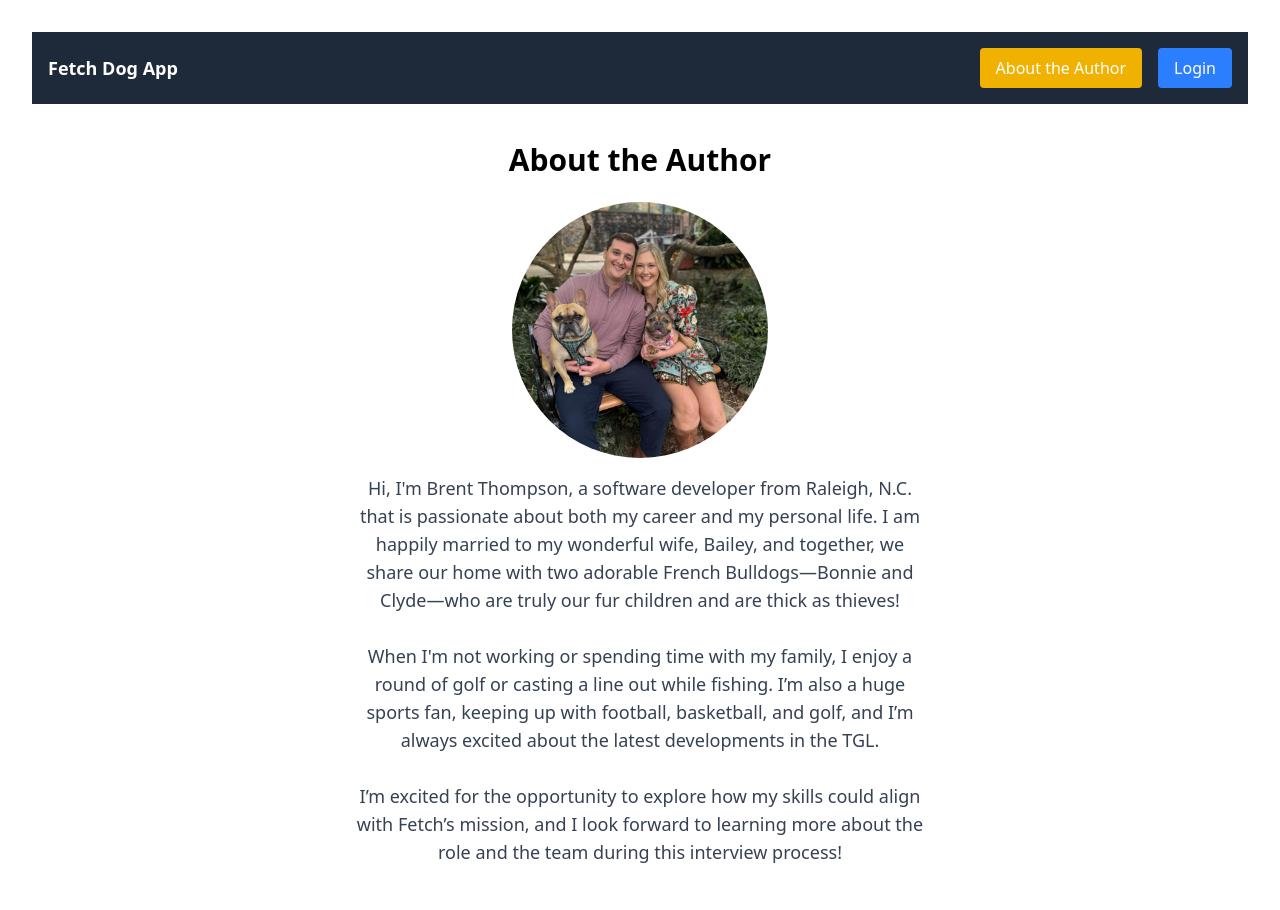
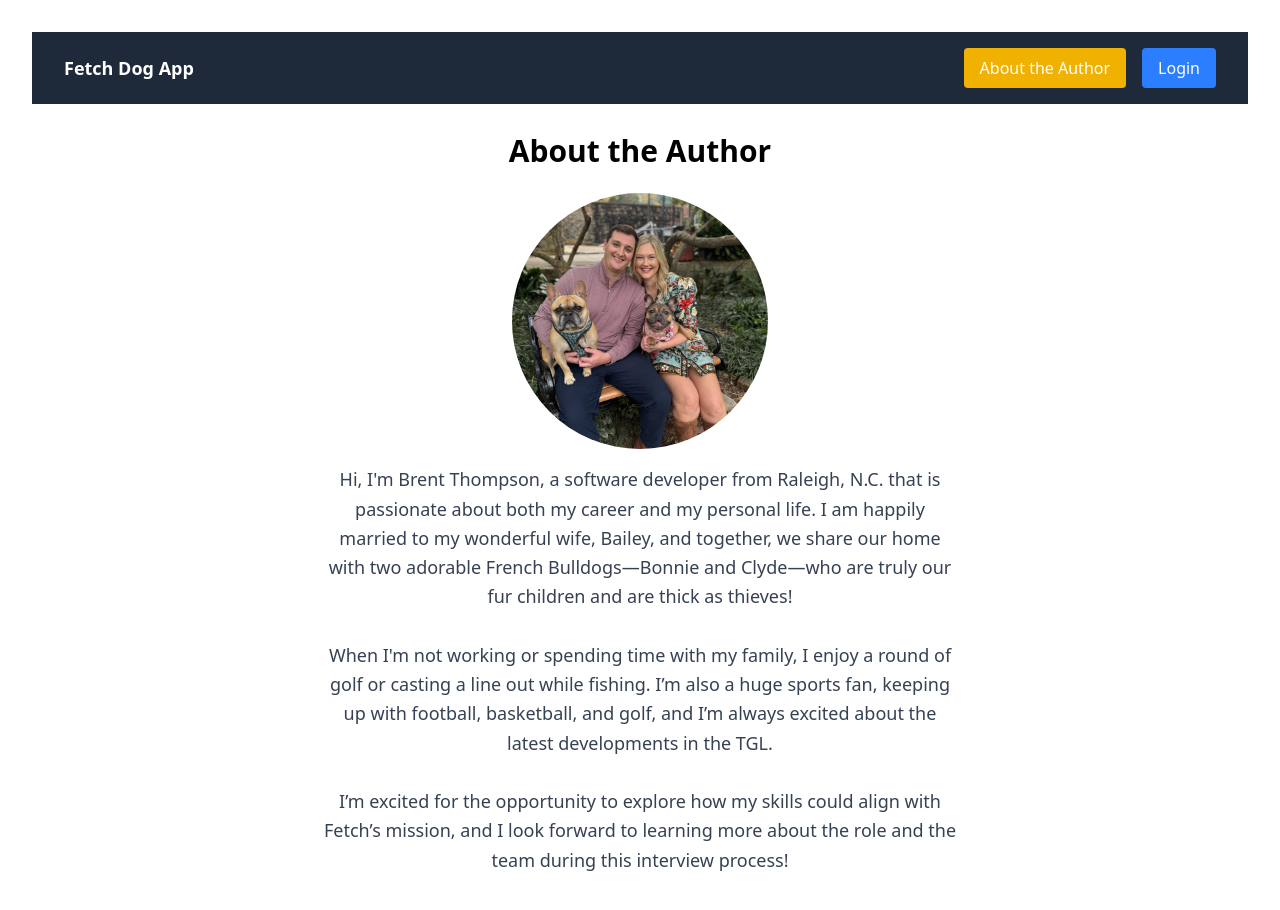
Before and after one commit to bthomp22/fetchDogsSite-React, a React (Vite) app: page /fetchDogsSite-React/about in a window 1280 px wide. Shown: the top 910 px of the page. Built offline with nearby package versions, Linux system fonts and the light colour scheme; no server answers.

Commit message:
added some styling changes for screen sizes

```diff
--- a/src/components/DogCard.tsx
+++ b/src/components/DogCard.tsx
@@ -24,7 +24,7 @@ const DogCard: React.FC<DogCardProps> = ({ dog, onFavorite, isFavorited }) => {
       <img
         src={imageError ? "/placeholder-dog.jpg" : dog.img}
         alt={dog.name}
-        className="w-full h-48 object-cover rounded-md"
+        className="w-full h-40 sm:h-52 md:h-64 object-contain rounded-md"
         onError={() => setImageError(true)}
       />
 
@@ -36,7 +36,7 @@ const DogCard: React.FC<DogCardProps> = ({ dog, onFavorite, isFavorited }) => {
 
       <button
         onClick={() => onFavorite(dog.id)}
-        className={`mt-2 py-2 px-4 rounded w-full transition-colors duration-300 ${
+        className={`mt-2 py-3 px-6 rounded w-full text-sm sm:text-base lg:text-lg transition-transform transform hover:scale-105 ${
           isFavorited ? "bg-red-500 text-white" : "bg-blue-500 hover:bg-blue-600 text-white"
         }`}
       >
--- a/src/components/Navbar.tsx
+++ b/src/components/Navbar.tsx
@@ -11,11 +11,11 @@ const Navbar: React.FC<NavbarProps> = ({ isAuthenticated, setAuth }) => {
   const navigate = useNavigate();
 
   return (
-    <nav className="bg-gray-800 text-white p-4 flex justify-between items-center">
+    <nav className="bg-gray-800 text-white w-full p-4 sm:px-8 flex justify-between items-center max-w-7xl mx-auto">
       <h1 className="text-lg font-bold cursor-pointer" onClick={() => navigate("/")}>
         Fetch Dog App
       </h1>
-      <div className="flex gap-4">
+      <div className="flex flex-wrap gap-2 sm:gap-4">
         {isAuthenticated && (
           <>
             <button
--- a/src/pages/AboutPage.tsx
+++ b/src/pages/AboutPage.tsx
@@ -3,12 +3,12 @@ import ProfilePic from "../assets/profilepic.jpg";
 
 const AboutPage: React.FC = () => {
   return (
-    <div className="flex flex-col items-center justify-center h-screen p-6">
+    <div className="flex flex-col items-center justify-center min-h-screen p-6">
       <h1 className="text-3xl font-bold">About the Author</h1>
-      <div className="mt-6 w-64 h-64 bg-gray-300 flex items-center justify-center rounded-full overflow-hidden">
+      <div className="mt-6 w-48 h-48 sm:w-64 sm:h-64 bg-gray-300 flex items-center justify-center rounded-full overflow-hidden">
         <img src={ProfilePic} alt="Profile" className="w-full h-full object-cover" />
       </div>
-      <p className="mt-4 text-lg text-center text-gray-700 max-w-xl">
+      <p className="mt-4 text-md sm:text-lg text-center text-gray-700 max-w-2xl leading-relaxed px-4">
         Hi, I'm Brent Thompson, a software developer from Raleigh, N.C. that is passionate about both my career and my personal life.
         I am happily married to my wonderful wife, Bailey, and together, we share our home with two adorable French Bulldogs—Bonnie and Clyde—who are truly our fur children and are thick as thieves!
         <br /><br />
--- a/src/pages/LoginPage.tsx
+++ b/src/pages/LoginPage.tsx
@@ -31,7 +31,7 @@ const LoginPage: React.FC<LoginPageProps> = ({ setAuth }) => {
   };
 
   return (
-    <div className="flex items-center justify-center h-screen bg-gradient-to-r from-blue-400 to-indigo-500">
+    <div className="flex items-center justify-center h-screen w-full bg-gradient-to-r from-blue-400 to-indigo-500">
       <div className="bg-white p-8 rounded-xl shadow-2xl max-w-sm w-full text-center">
         <h1 className="text-3xl font-bold text-gray-800 mb-6">Welcome to Fetch!</h1>
         <p className="text-gray-500 mb-4">Find your perfect dog match 🐶</p>
--- a/src/pages/SearchPage.tsx
+++ b/src/pages/SearchPage.tsx
@@ -116,9 +116,9 @@ const SearchPage: React.FC<{ favorites: string[], setFavorites: React.Dispatch<R
   };
 
   return (
-    <div className="p-6">
+    <div className="w-full min-h-screen p-6 mx-auto max-w-7xl ">
       <h1 className="text-2xl font-bold mb-4">Search Dogs</h1>
-      <div className="flex items-center gap-4">
+      <div className="flex items-center gap-4 justify-center">
         <BreedFilter breeds={breeds} selectedBreed={selectedBreed} onSelectBreed={setSelectedBreed} />
         <select
           value={sortOrder}
@@ -151,7 +151,7 @@ const SearchPage: React.FC<{ favorites: string[], setFavorites: React.Dispatch<R
         </div>
       )}
 
-      <div className="grid grid-cols-1 md:grid-cols-2 lg:grid-cols-3 gap-4 mt-4">
+        <div className="grid grid-cols-1 sm:grid-cols-2 md:grid-cols-3 lg:grid-cols-4 gap-4 mt-4 justify-center">
         {!loading && dogs.length > 0 ? (
           dogs.map((dog) => <DogCard key={dog.id} dog={dog} onFavorite={addFavorite} isFavorited={favorites.includes(dog.id)} />)
         ) : (
```
